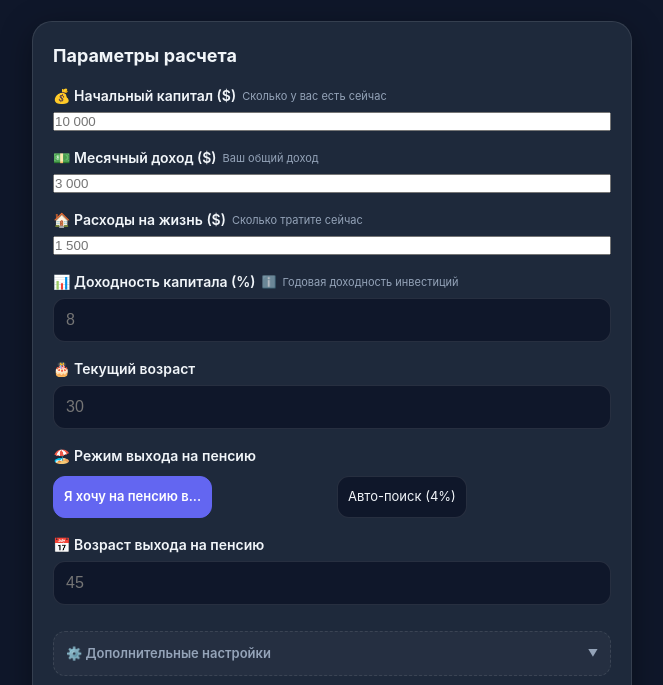
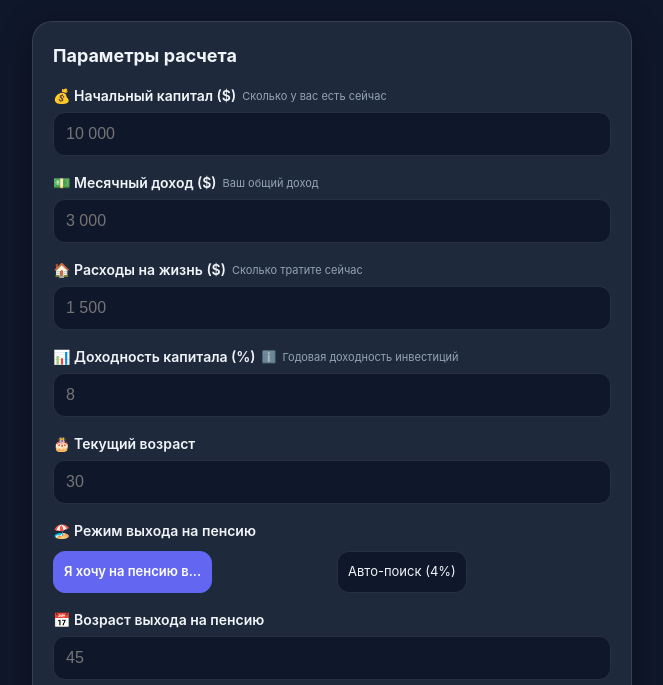
Before and after one commit to piloncomua/finance-planer, a plain HTML site: page static/index.html in a window 1280 px wide. Shown: the part 84-769 px from the top of the page, without its empty margins (308-971 px from the left). Drawn offline with nearby package versions, Linux system fonts and the light colour scheme.

Commit message:
Add files via upload

```diff
--- a/static/style.css
+++ b/static/style.css
@@ -107,6 +107,7 @@ label {
     display: block;
 }
 
+input[type="text"],
 input[type="number"] {
     width: 100%;
     padding: 12px;
@@ -119,6 +120,7 @@ input[type="number"] {
     transition: all 0.2s;
 }
 
+input[type="text"]:focus,
 input[type="number"]:focus {
     border-color: var(--button-color);
     background: rgba(var(--tg-theme-button-color, 99, 102, 241), 0.05);
```
